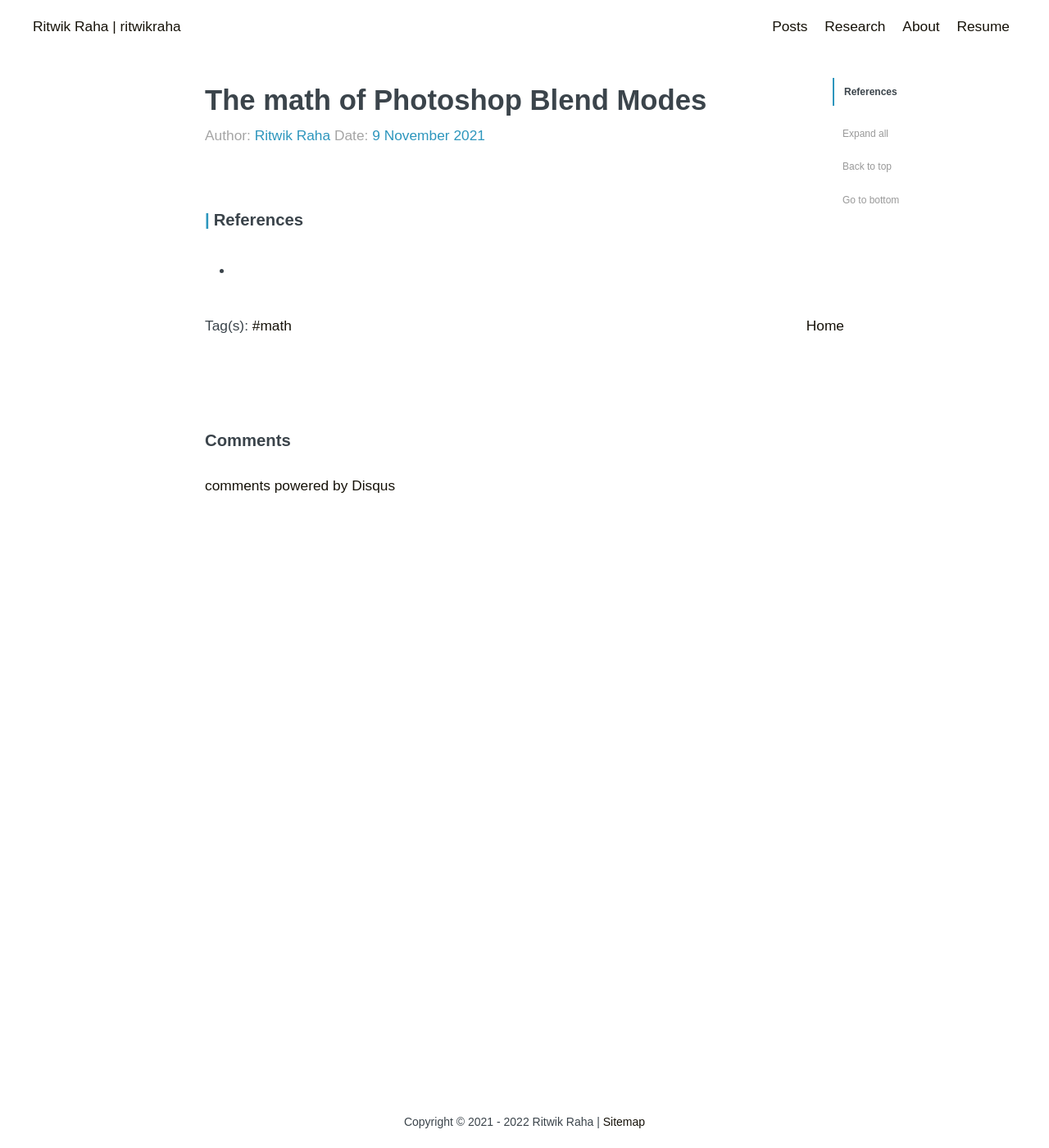
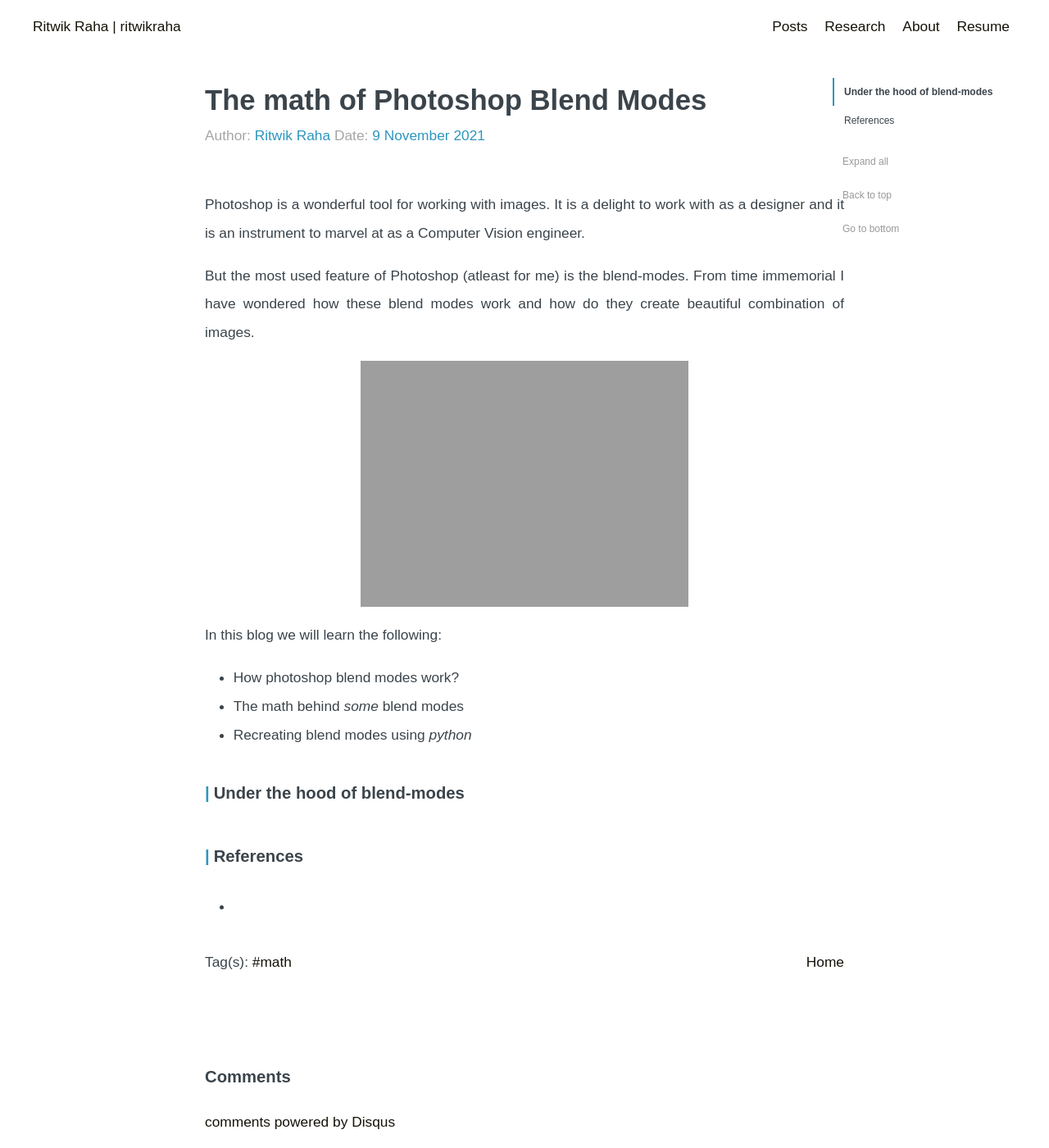
Before and after one commit to ritwikraha/ritwikraha.github.io, a Jekyll site: the page built from _posts/2021-11-9-Photoshop-Math.md, in a window 1280 px wide and 1400 px high. Shown: the whole window at 82% size. Built offline with Jekyll 4.4.1, drawn with Linux system fonts in a browser that asks for light colours; comment, search, counter and statistics services are not loaded.

Commit message:
new blog progress

```diff
--- a/_posts/2021-11-9-Photoshop-Math.md
+++ b/_posts/2021-11-9-Photoshop-Math.md
@@ -12,6 +12,21 @@
 
 ---
 
+Photoshop is a wonderful tool for working with images. It is a delight to work with as a designer and it is an instrument to marvel at as a Computer Vision engineer.
+
+But the most used feature of Photoshop (atleast for me) is the blend-modes. From time immemorial I have wondered how these blend modes work and how do they create beautiful combination of images.
+
+![blend-modes]({{site.url}}/assets/post_images/4post/blend-modes)
+
+In this blog we will learn the following:
+
+- How photoshop blend modes work?
+- The math behind *some* blend modes
+- Recreating blend modes using *python*
+
+### Under the hood of blend-modes
+
+
 
 ### References
 
```
Also changed, not shown: assets/post_images/4post/blend-modes.png (added).
